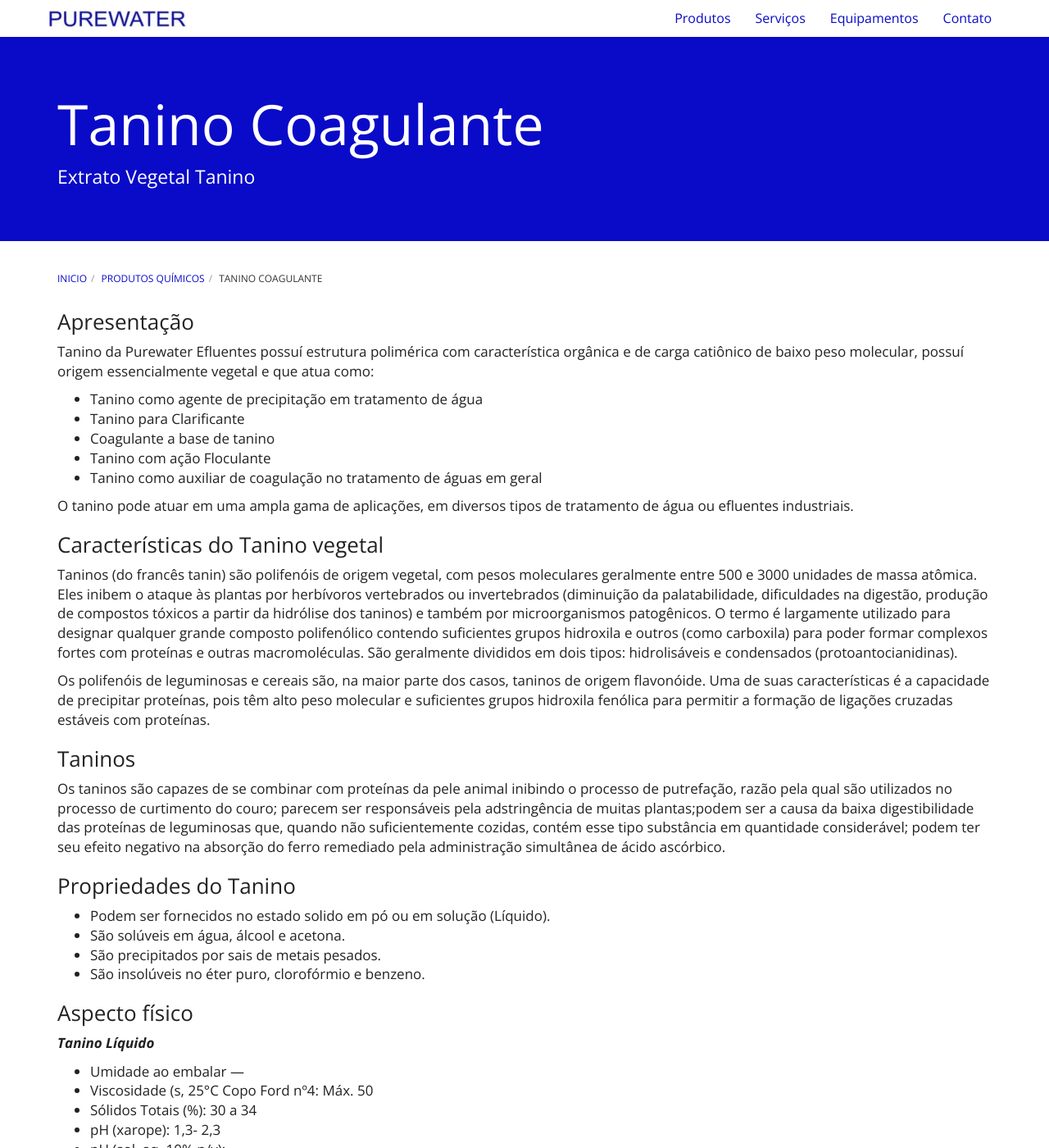
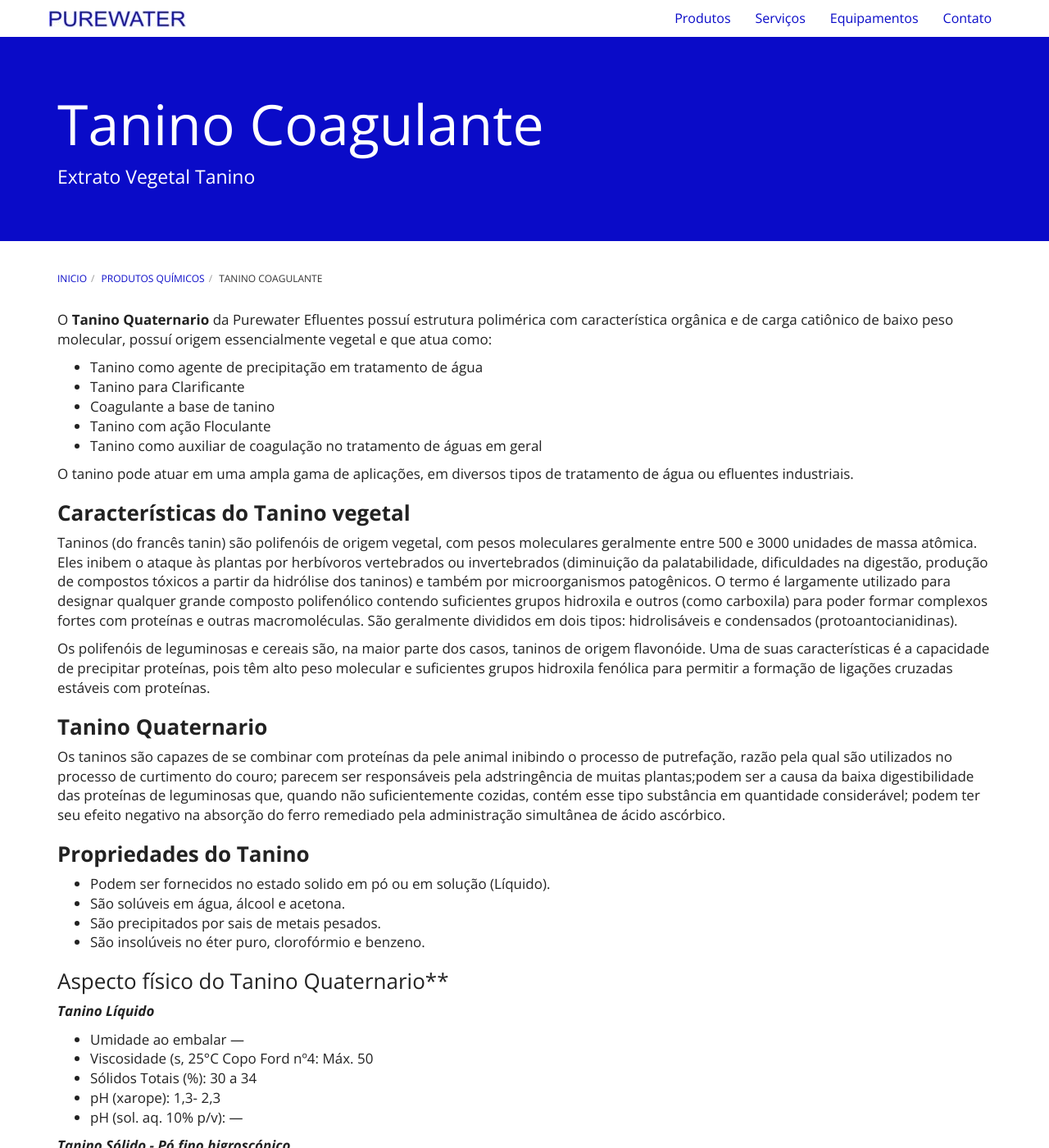
Before and after one commit to purewaterefluentes/purewaterefluentes.github.io, a Jekyll site: the page built from produtos/tanino-vegetal.md, in a window 1280 px wide and 1400 px high. Shown: the whole window at 82% size. Built offline with Jekyll 4.4.1, drawn with Linux system fonts in a browser that asks for light colours; nearby versions of some CDN libraries; library files that are not in the unit come from our copies; some of the changed text lies outside the part shown.

Commit message:
Update tanino-vegetal.md

```diff
--- a/produtos/tanino-vegetal.md
+++ b/produtos/tanino-vegetal.md
@@ -1,13 +1,11 @@
 ---
 layout: contato
-pageTitle: Tanino Vegetal, tanino coagulante, extrato taninico, aquafloc, extrato vegetal tanino, tanino para tratamento de água, tanino para tratamento de efluentes,
+pageTitle: TATINO VEGETAL |PUREWATER EFLUENTES
 title: Tanino Coagulante
 subtitle: Extrato Vegetal Tanino
 ---
 
-### Apresentação
-
-Tanino da Purewater Efluentes possuí estrutura polimérica com característica orgânica e de carga catiônico de baixo peso molecular, possuí origem essencialmente vegetal e que atua como:
+O **Tanino Quaternario** da Purewater Efluentes possuí estrutura polimérica com característica orgânica e de carga catiônico de baixo peso molecular, possuí origem essencialmente vegetal e que atua como:
 
  - Tanino como agente de precipitação em tratamento de água
  - Tanino para Clarificante
@@ -17,26 +15,26 @@ Tanino da Purewater Efluentes possuí estrutura polimérica com característica
 
 O tanino pode atuar em uma ampla gama de aplicações, em diversos tipos de tratamento de água ou efluentes industriais.
 
-### Características do Tanino vegetal
+### **Características do Tanino vegetal**
 
 Taninos (do francês tanin) são polifenóis de origem vegetal, com pesos moleculares geralmente entre 500 e 3000 unidades de massa atômica. Eles inibem o ataque às plantas por herbívoros vertebrados ou invertebrados (diminuição da palatabilidade, dificuldades na digestão, produção de compostos tóxicos a partir da hidrólise dos taninos) e também por microorganismos patogênicos. O termo é largamente utilizado para designar qualquer grande composto polifenólico contendo suficientes grupos hidroxila e outros (como carboxila) para poder formar complexos fortes com proteínas e outras macromoléculas. São geralmente divididos em dois tipos: hidrolisáveis e condensados (protoantocianidinas).
 
 Os polifenóis de leguminosas e cereais são, na maior parte dos casos, taninos de origem flavonóide. Uma de suas características é a capacidade de precipitar proteínas, pois têm alto peso molecular e suficientes grupos hidroxila fenólica para permitir a formação de ligações cruzadas estáveis com proteínas.
 
-### Taninos
+### **Tanino Quaternario**
 
 Os taninos são capazes de se combinar com proteínas da pele animal inibindo o processo de putrefação, razão pela qual são utilizados no processo de curtimento do couro;
 parecem ser responsáveis pela adstringência de muitas plantas;podem ser a causa da baixa digestibilidade das proteínas de leguminosas que, quando não suficientemente cozidas, contém esse tipo substância em quantidade considerável;
 podem ter seu efeito negativo na absorção do ferro remediado pela administração simultânea de ácido ascórbico.
 
-### Propriedades do Tanino
+### **Propriedades do Tanino**
 
 - Podem ser fornecidos no estado solido em pó ou em solução (Líquido).
 - São solúveis em água, álcool e acetona.
 - São precipitados por sais de metais pesados.
 - São insolúveis no éter puro, clorofórmio e benzeno.
 
-### Aspecto físico
+### Aspecto físico do Tanino Quaternario**
 
 ***Tanino Líquido***
 
@@ -55,13 +53,13 @@ podem ter seu efeito negativo na absorção do ferro remediado pela administraç
 - pH (sol. aq. 10% p/v): 1,8 A 2,7
 
 
-### Embalagens
+### **Embalagens do Tanino**
 
 - Tanino em Saco de 25kg (Solido em pó)
 - Tanino em Bombona Plástica de 50Kg. (Líquido)
 - Tanino em Container plastico de 1000 litros (Líquido)
 
-### Boletim Técnico
+### **Boletim Técnico**
 
 {% include purewater/link-boletim.html
    label="Boletim Técnico Tanino vegetal Liquído"
```
